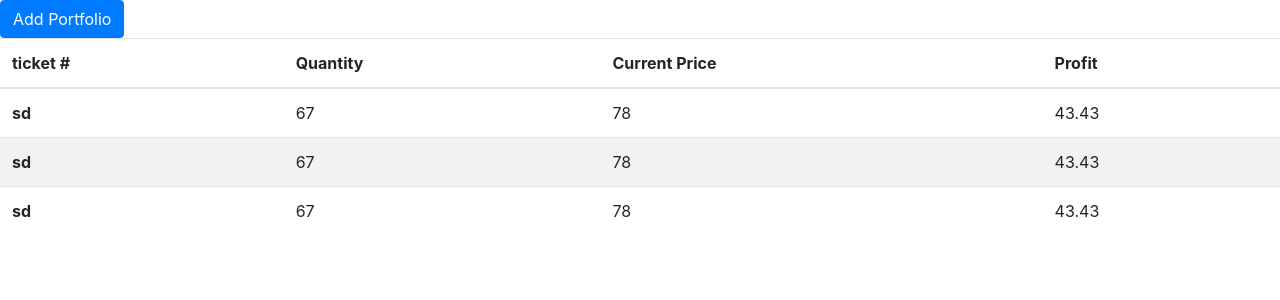
After one commit to jw526/cs673, a PHP site: page /pages/accountView.php in a window 1280 px wide. The commit adds this page. Shown: the top 300 px of the page. Run offline with PHP 8.4, Linux system fonts and the light colour scheme.

Commit message:
added templates

```diff
--- a/apis/getUserInfo.php
+++ b/apis/getUserInfo.php
@@ -22,4 +22,6 @@
       return mysqli_fetch_assoc($result);
   }
 
+  echo fetching_personal_info('3');
+
 ?>
--- a/apis/login.php
+++ b/apis/login.php
@@ -2,8 +2,8 @@
 header('Content-Type: application/json');
 
 $obj = (object) [
-    'aString' => 'some string',
-    'anArray' => [ 1, 2, 3 ]
+    'isUserRegistered' => true,
+    'ads' => $_POST['email']
 ];
 
 echo json_encode($obj);
--- a/controllers/app.js
+++ b/controllers/app.js
@@ -24,3 +24,23 @@ window.App.utils = {
 window.App.endpoints = {
   login: '/apis/login.php'
 }
+
+window.App.init = {
+  LoginScreen: initLoginScreen
+}
+
+function initLoginScreen () {
+  $("#login-form").on('submit', function (event) {
+    event.preventDefault();
+    var email = event.target.email.value;
+    var password = event.target.password.value;
+
+    window.App.User.login(email, password, function (response) {
+      if (response.isUserRegistered) {
+        window.location.href = '/pages/accountView.php';
+      } else {
+        alert('Sorry we could not find you.')
+      }
+    })
+  })
+}
--- /dev/null
+++ b/controllers/portfolios.js
@@ -0,0 +1,52 @@
+/**
+ * @author Michael Citro
+ * @summary This will expose the portfolio controller in our app
+ */
+
+window.App = window.App || {};
+
+// This will init all user controllers
+(function (App) {
+
+  // This will expose the user controller
+  App.Portfolio = {
+    loadUserPortfolio: _loadUserPortfolio
+  }
+
+
+  function _loadUserPortfolio() {
+    var apiRes = [{
+      id: 'sd',
+      qty: 67,
+      currentPrice: 78,
+      profit: 43.43
+    }, {
+        id: 'sd',
+        qty: 67,
+        currentPrice: 78,
+        profit: 43.43
+      }, {
+        id: 'sd',
+        qty: 67,
+        currentPrice: 78,
+        profit: 43.43
+      }];
+
+    renderPortfolioRows(apiRes);
+  }
+
+  function renderPortfolioRows(portfolios) {
+    let table = $("#portfolio-table-body");
+
+    portfolios.forEach(portfolio => {
+      let template = $("#portfolio-row-template").clone(true);
+      template.children('.ticket-number').html(portfolio.id);
+      template.children('.quantity').html(portfolio.qty);
+      template.children('.current-price').html(portfolio.currentPrice);
+      template.children('.profit').html(portfolio.profit);
+      template.removeClass('template');
+      table.append(template);
+    });
+  }
+
+})(window.App)
--- a/controllers/user.js
+++ b/controllers/user.js
@@ -10,12 +10,30 @@ window.App = window.App || {};
 
   // This will expose the user controller
   App.User = {
-    getUserBasicInfo: _getUserInfo
+    getUserBasicInfo: _getUserInfo,
+    login: _login
   }
 
 
-  function _getUserInfo() {
-    App.ajax(App.endpoints.getUserBasicInfo)
+  function _login (email, password, callback) {
+    $.ajax(window.App.endpoints.login, {
+      method: 'post',
+      success: callback,
+      data: {
+        email: email,
+        password: password
+      }
+    })
+  }
+
+  function _getUserInfo(callbacks) {
+    callbacks.forEach(callback => {
+      callback();
+    });
+    return {
+      email: 'mike',
+      id: ''
+    }
   }
 
 })(window.App)
--- a/index.css
+++ b/index.css
@@ -12,3 +12,7 @@
 .center {
   text-align: center;
 }
+
+.template {
+  display: none;
+}
--- /dev/null
+++ b/pages/accountView.php
@@ -0,0 +1,30 @@
+<!DOCTYPE html>
+<html>
+  <?php include('./partials/header.php'); ?>
+<body>
+
+  <div>
+    <button class="btn btn-primary" type="submit">Add Portfolio</button>
+  </div>
+  <table class="table table-striped portfolio-table">
+    <thead>
+      <tr>
+        <th scope="col">ticket #</th>
+        <th scope="col">Quantity</th>
+        <th scope="col">Current Price</th>
+        <th scope="col">Profit</th>
+      </tr>
+    </thead>
+    <tbody id="portfolio-table-body">
+      <tr id="portfolio-row-template" class="template">
+        <th class="ticket-number">1</th>
+        <td class="quantity">Mark</td>
+        <td class="current-price">Otto</td>
+        <td class="profit">@mdo</td>
+      </tr>
+    </tbody>
+  </table>
+
+  <?php include('./partials/footer.php'); ?>
+</body>
+</html>
--- a/pages/partials/footer.php
+++ b/pages/partials/footer.php
@@ -1,4 +1,11 @@
-<script src="/libs/jquery.js"></script>
-<script src="/libs/bootstrap/js/bootstrap.min.js"></script>
-<script src="/controllers/app.js"></script>
-<script src="/controllers/user.js"></script>
+<script type="text/javascript" src="/libs/jquery.js" ></script>
+<script type="text/javascript" src="/libs/bootstrap/js/bootstrap.min.js"></script>
+<script type="text/javascript" src="/controllers/app.js"></script>
+<script type="text/javascript" src="/controllers/user.js"></script>
+<script type="text/javascript" src="/controllers/portfolios.js"></script>
+
+<script type="text/javascript">
+  window.App.User.getUserBasicInfo([
+    window.App.Portfolio.loadUserPortfolio
+  ]);
+</script>
--- a/pages/portfolioView.php
+++ b/pages/portfolioView.php
@@ -1,9 +1,9 @@
 <!DOCTYPE html>
 <html>
-  <?php include('./pages/partials/header.php'); ?>
+  <?php include('./partials/header.php'); ?>
 <body>
 
 
-  <?php include('./pages/partials/footer.php'); ?>
+  <?php include('./partials/footer.php'); ?>
 </body>
 </html>
--- a/pages/searchView.php
+++ b/pages/searchView.php
@@ -1,9 +1,9 @@
 <!DOCTYPE html>
 <html>
-  <?php include('./pages/partials/header.php'); ?>
+  <?php include('./partials/header.php'); ?>
 <body>
 
 
-  <?php include('./pages/partials/footer.php'); ?>
+  <?php include('./partials/footer.php'); ?>
 </body>
 </html>
--- a/pages/stockView.php
+++ b/pages/stockView.php
@@ -1,9 +1,9 @@
 <!DOCTYPE html>
 <html>
-  <?php include('./pages/partials/header.php'); ?>
+  <?php include('./partials/header.php'); ?>
 <body>
 
 
-  <?php include('./pages/partials/footer.php'); ?>
+  <?php include('./partials/footer.php'); ?>
 </body>
 </html>
```
Also changed, not shown: index.php (+6 -3 lines).
